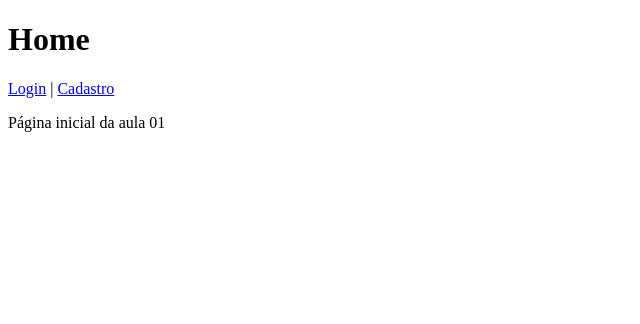
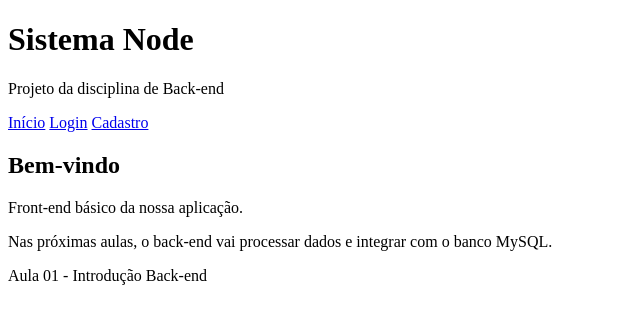
Before and after one commit to eullerdias515-prog/aula01-backend, a website: page public/index.html in a window 1280 px wide. Shown: the whole page, without its empty margins (0-640 px from the left). Drawn offline with Linux system fonts and the light colour scheme.

Commit message:
Pratica 3: Pagina inicial index.html com tags semanticas

```diff
--- a/public/index.html
+++ b/public/index.html
@@ -1,21 +1,31 @@
 <!DOCTYPE html>
-<html lang="pt-br">
+<html lang="pt-BR">
 <head>
     <meta charset="UTF-8">
-    <title>Home</title>
+    <title>Sistema Node</title>
 </head>
 <body>
     <header>
-        <h1>Home</h1>
-        <nav>
-            <a href="/login.html">Login</a> |
-            <a href="/cadastro.html">Cadastro</a>
-        </nav>
+        <h1>Sistema Node</h1>
+        <p>Projeto da disciplina de Back-end</p>
     </header>
+
+    <nav>
+        <a href="/">Início</a>
+        <a href="/login">Login</a>
+        <a href="/cadastro">Cadastro</a>
+    </nav>
+
     <main>
         <section>
-            <p>Página inicial da aula 01</p>
+            <h2>Bem-vindo</h2>
+            <p>Front-end básico da nossa aplicação.</p>
+            <p>Nas próximas aulas, o back-end vai processar dados e integrar com o banco MySQL.</p>
         </section>
     </main>
+
+    <footer>
+        <p>Aula 01 - Introdução Back-end</p>
+    </footer>
 </body>
 </html>
```
